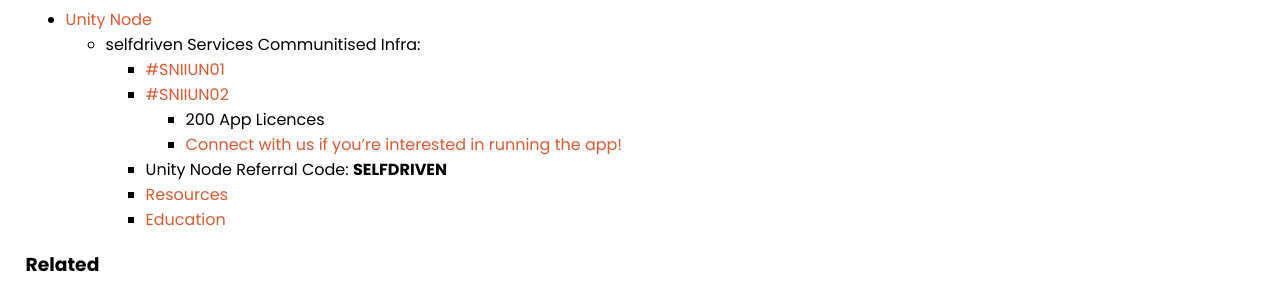
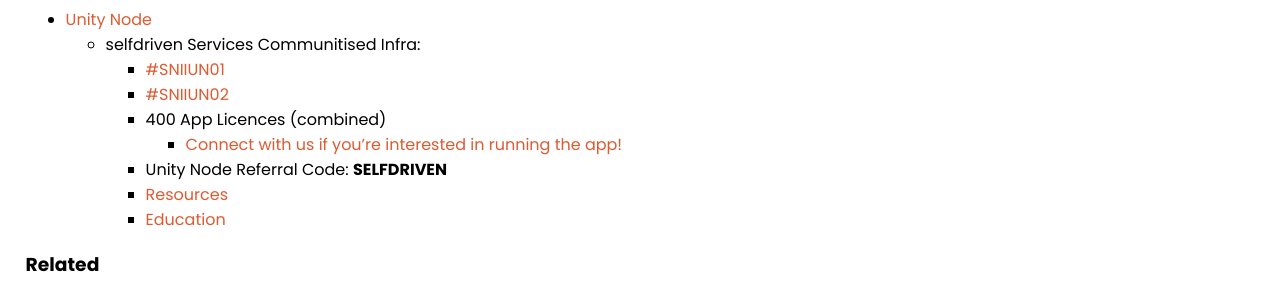
Before and after one commit to selfdriven-services/selfdriven-tel, a Jekyll site: the page built from docs/index.md, in a window 1280 px wide. Shown: the part 185-485 px from the top of the page. Built offline with Jekyll 4.4.1, drawn with Linux system fonts in a browser that asks for light colours.

Commit message:
Update index.md

```diff
--- a/docs/index.md
+++ b/docs/index.md
@@ -10,7 +10,7 @@
     - selfdriven Services Communitised Infra:
         - [#SNIIUN01](https://adastat.net/policies/269366d093249b0cac98fa9fcbc374578429534e3b7adeac09f081e3)
         - [#SNIIUN02](https://adastat.net/policies/340aed4297d174de8ac212d64d68d89c7f11bf3176b60b1c2deb821c)
-            - 200 App Licences
+        - 400 App Licences (combined)
             - [Connect with us if you're interested in running the app!](https://selfdriven.fyi/connect)
         - Unity Node Referral Code: **SELFDRIVEN**
         - [Resources](/resources/)
```
